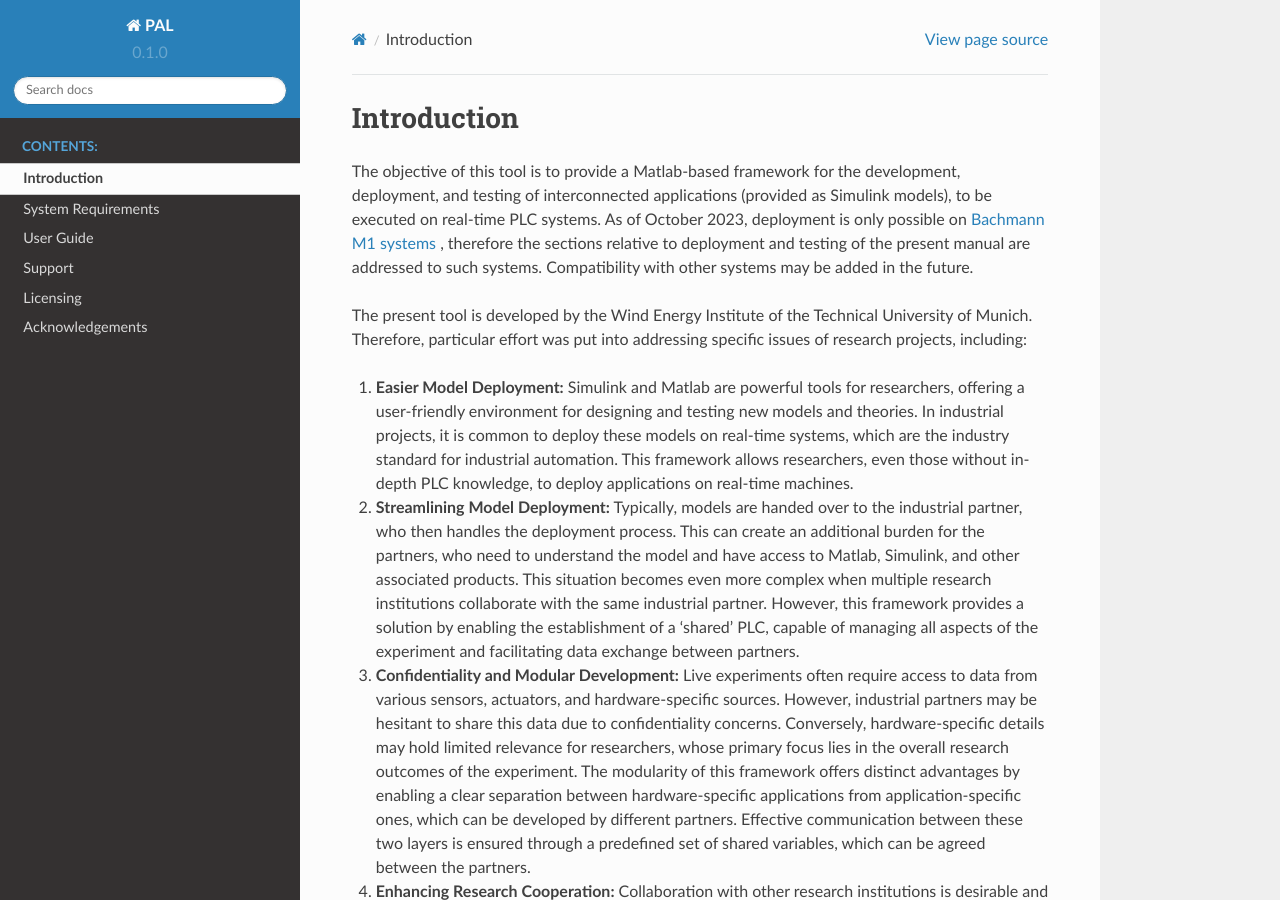
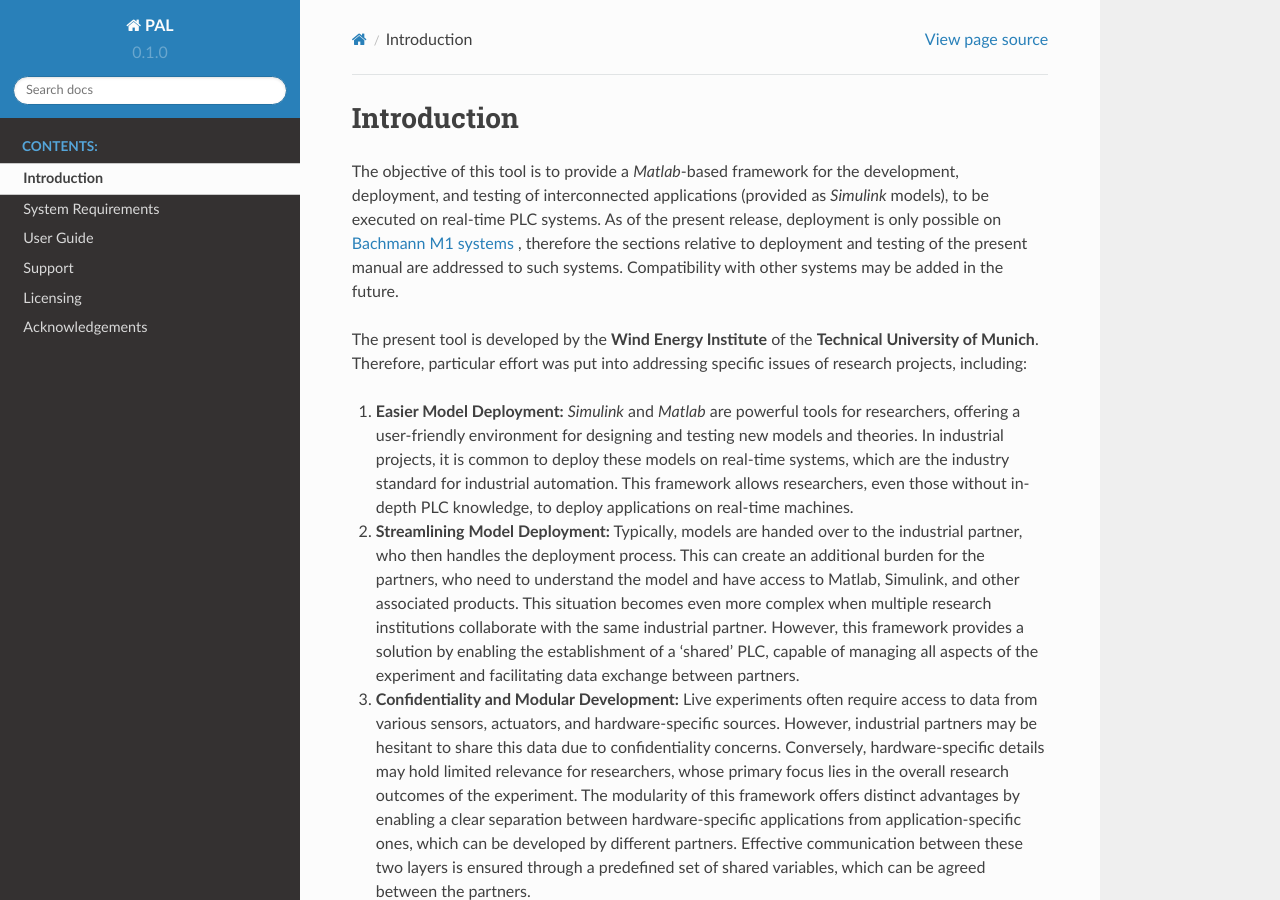
Before and after one commit to TUMLWE/PAL, a Sphinx documentation site: the page built from docs/source/introduction.rst, in a window 1280 px wide and 900 px high. Built offline with Sphinx 7.4.7 and the Read the Docs theme 2.0.0, drawn with Linux system fonts in a browser that asks for light colours.

Commit message:
docs update

```diff
--- a/docs/source/introduction.rst
+++ b/docs/source/introduction.rst
@@ -1,12 +1,12 @@
 Introduction
 =============
 
-The objective of this tool is to provide a Matlab-based framework for the development, deployment, and testing of interconnected applications (provided as Simulink models), to be executed on real-time PLC systems. As of October 2023, deployment is only possible on `Bachmann M1 systems <http://www.bachmann.info>`_ , therefore the sections relative to deployment and testing of the present manual are addressed to such systems. Compatibility with other systems may be added in the future.
+The objective of this tool is to provide a *Matlab*-based framework for the development, deployment, and testing of interconnected applications (provided as *Simulink* models), to be executed on real-time PLC systems. As of the present release, deployment is only possible on `Bachmann M1 systems <http://www.bachmann.info>`_ , therefore the sections relative to deployment and testing of the present manual are addressed to such systems. Compatibility with other systems may be added in the future.
 
-The present tool is developed by the Wind Energy Institute of the Technical University of Munich. Therefore, particular effort was put into addressing specific issues of research projects, including:
+The present tool is developed by the **Wind Energy Institute** of the **Technical University of Munich**. Therefore, particular effort was put into addressing specific issues of research projects, including:
 
 #. **Easier Model Deployment:**
-   Simulink and Matlab are powerful tools for researchers, offering a user-friendly environment for designing and testing new models and theories. In industrial projects, it is common to deploy these models on real-time systems, which are the industry standard for industrial automation. This framework allows researchers, even those without in-depth PLC knowledge, to deploy applications on real-time machines.
+   *Simulink* and *Matlab* are powerful tools for researchers, offering a user-friendly environment for designing and testing new models and theories. In industrial projects, it is common to deploy these models on real-time systems, which are the industry standard for industrial automation. This framework allows researchers, even those without in-depth PLC knowledge, to deploy applications on real-time machines.
 
 #. **Streamlining Model Deployment:**
    Typically, models are handed over to the industrial partner, who then handles the deployment process. This can create an additional burden for the partners, who need to understand the model and have access to Matlab, Simulink, and other associated products. This situation becomes even more complex when multiple research institutions collaborate with the same industrial partner. However, this framework provides a solution by enabling the establishment of a 'shared' PLC, capable of managing all aspects of the experiment and facilitating data exchange between partners.
```
